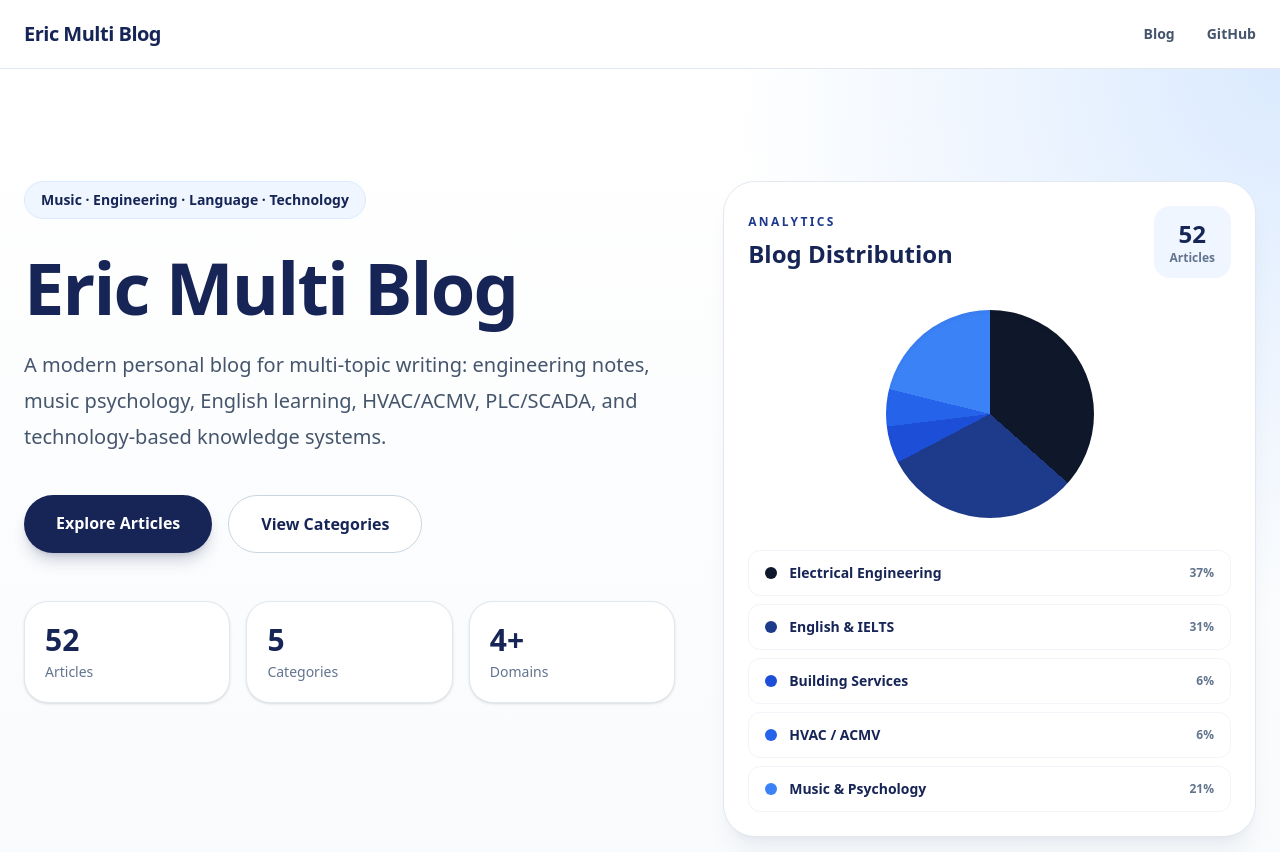
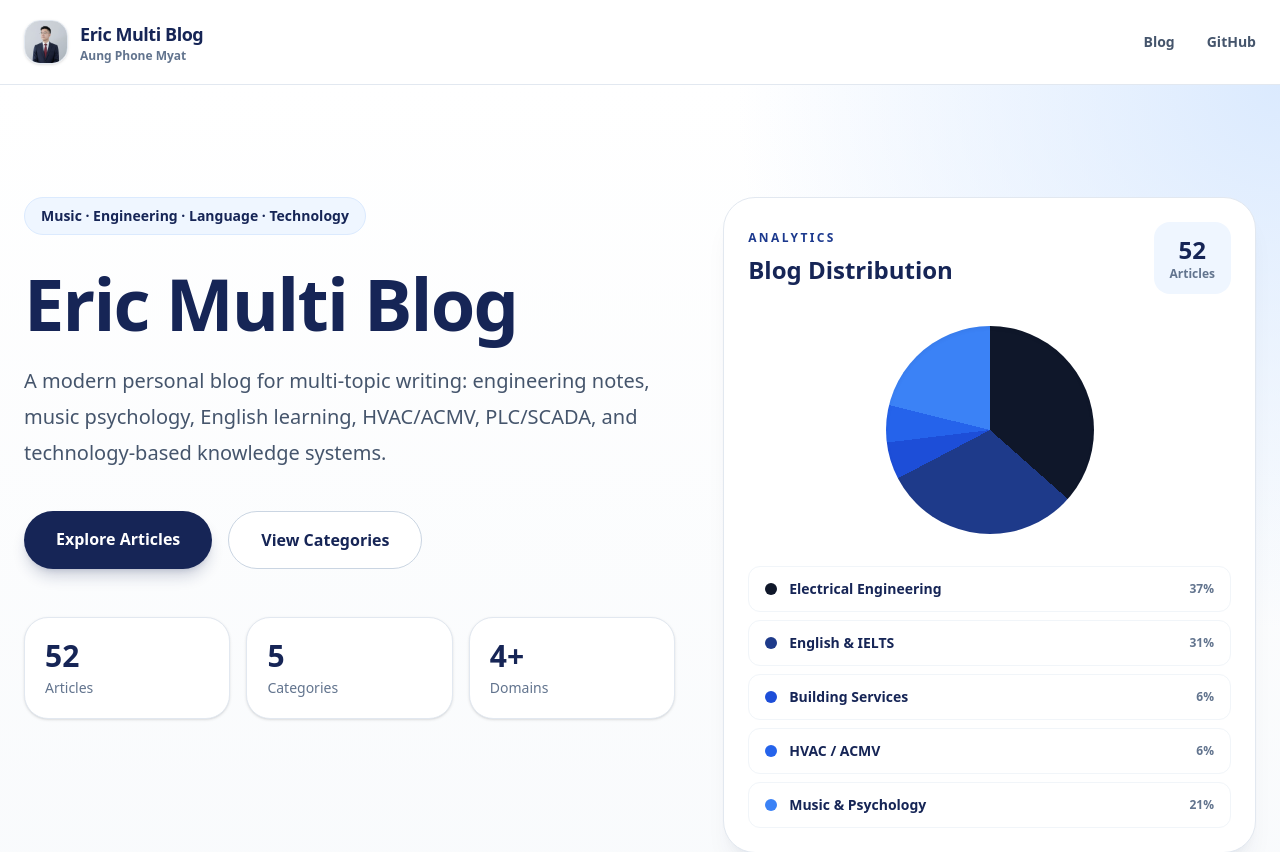
Before and after one commit to Eric9435/eric9435.github.io, a Next.js app: page / in a window 1280 px wide. Shown: the top 852 px of the page. Built offline with nearby package versions, Linux system fonts and the light colour scheme.

Commit message:
Add profile image to navbar

```diff
--- a/src/app/page.tsx
+++ b/src/app/page.tsx
@@ -24,8 +24,22 @@ export default function Home() {
     <main className="min-h-screen bg-white text-slate-950">
       <nav className="sticky top-0 z-50 border-b border-slate-200 bg-white/90 backdrop-blur-xl">
         <div className="mx-auto flex max-w-7xl items-center justify-between px-6 py-5">
-          <a href="/" className="text-xl font-black tracking-tight text-blue-950">
-            Eric Multi Blog
+          <a href="/" className="flex items-center gap-3">
+            <img
+              src="/assets/img/profile.jpg"
+              alt="Aung Phone Myat"
+              className="h-11 w-11 rounded-2xl border border-slate-200 object-cover shadow-sm"
+            />
+
+            <div>
+              <div className="text-lg font-black tracking-tight text-blue-950">
+                Eric Multi Blog
+              </div>
+
+              <div className="text-xs font-semibold text-slate-500">
+                Aung Phone Myat
+              </div>
+            </div>
           </a>
 
           <div className="flex items-center gap-8 text-sm font-semibold text-slate-600">
```
